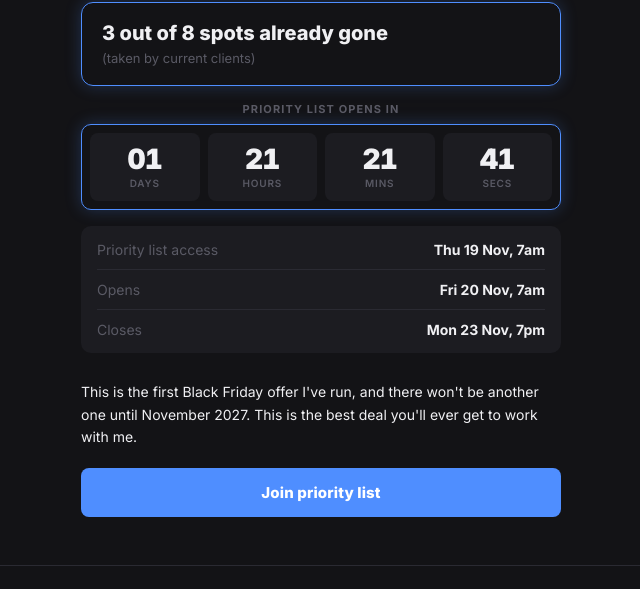
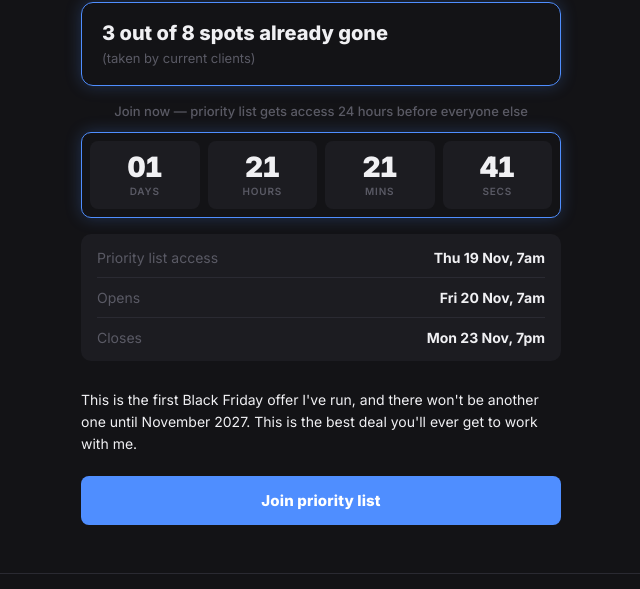
Before and after one commit to fredcatley/plans, a plain HTML site: page blackfriday/index.html in a window 1280 px wide. Shown: the part 211-800 px from the top of the page, without its empty margins (319-959 px from the left). Drawn offline with Linux system fonts and the light colour scheme.

Commit message:
Update countdown label copy

```diff
--- a/blackfriday/index.html
+++ b/blackfriday/index.html
@@ -120,13 +120,12 @@ h1 {
 }
 
 .countdown-label {
-  font-size: 11px;
-  font-weight: 700;
-  letter-spacing: 0.1em;
-  text-transform: uppercase;
+  font-size: 13px;
+  font-weight: 500;
   color: var(--muted);
-  margin: 0 0 8px;
+  margin: 0 0 10px;
   text-align: center;
+  line-height: 1.5;
 }
 
 .cd-n {
@@ -266,7 +265,7 @@ h1 {
     </div>
   </div>
 
-  <p class="countdown-label">Priority list opens in</p>
+  <p class="countdown-label">Join now — priority list gets access 24 hours before everyone else</p>
   <div class="countdown">
     <div class="cd-unit"><span class="cd-n" id="cd-d">--</span><span class="cd-lbl">days</span></div>
     <div class="cd-unit"><span class="cd-n" id="cd-h">--</span><span class="cd-lbl">hours</span></div>
```
